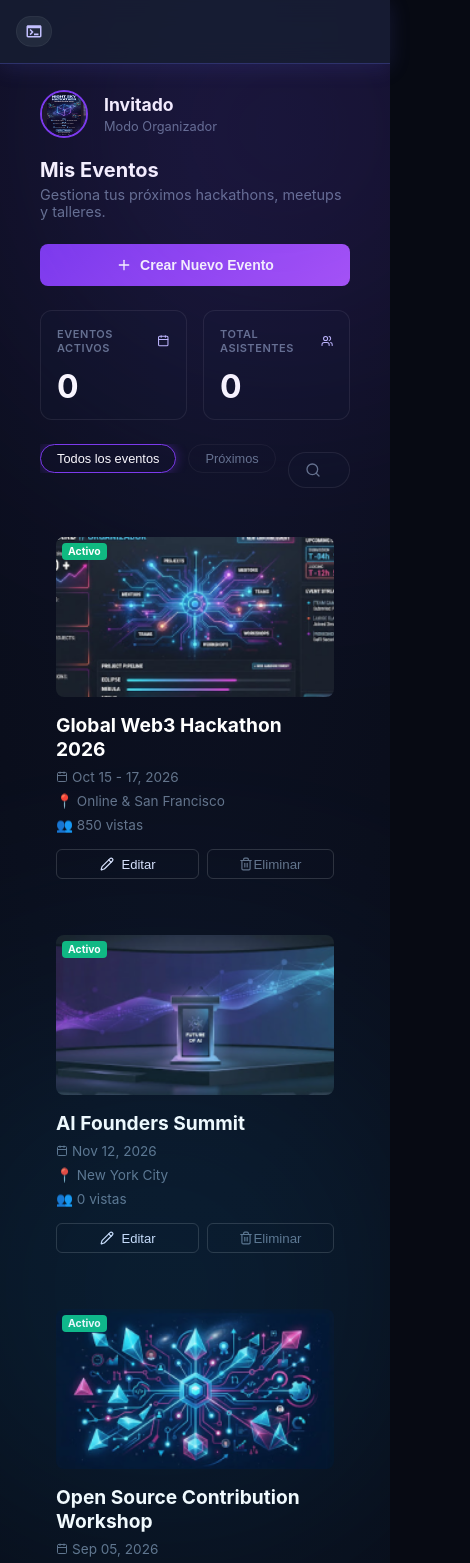
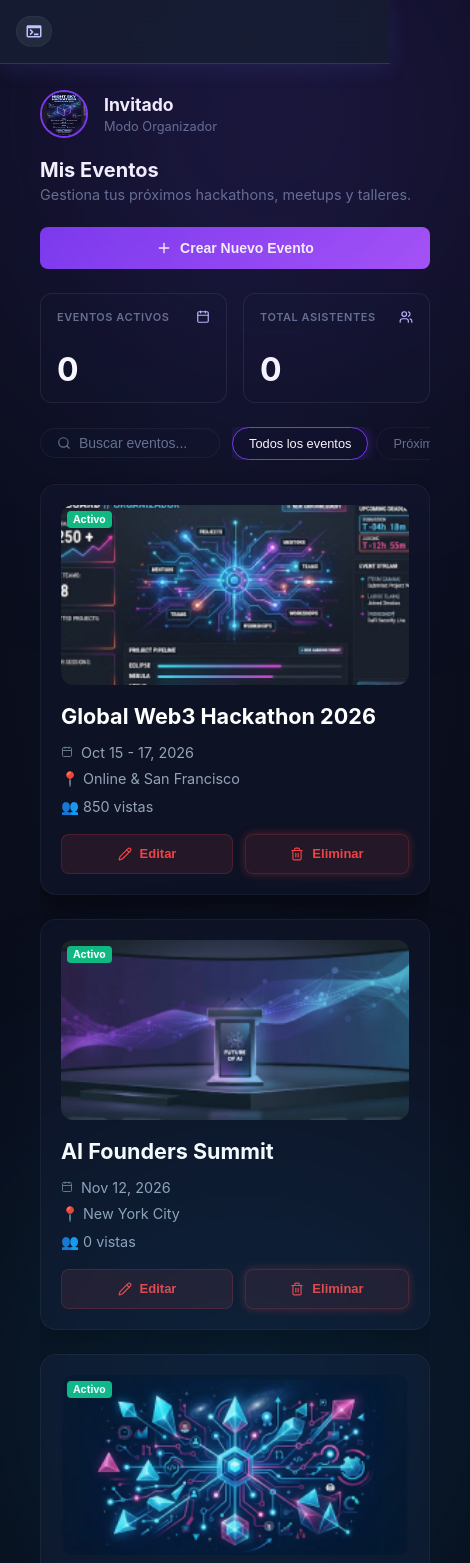
Before and after one commit to SiuzannaVach/code-crafters-frontend, a React (Vite) app: page /dashboard in a window 390 px wide. Shown: the top 1563 px of the page, 470 px wide, since content can reach past the window. Built offline with nearby package versions, Linux system fonts and the light colour scheme.

Commit message:
style(dashboard): update CSS module styles for main dashboard grid

```diff
--- a/src/pages/Dashboard/Dashboard.module.scss
+++ b/src/pages/Dashboard/Dashboard.module.scss
@@ -1,4 +1,4 @@
-@use '../../styles/global.module.scss' as *;
+@use "../../styles/global.module.scss" as *;
 $breakpoint-mobile: 768px;
 
 @mixin mobile {
@@ -6,7 +6,6 @@ $breakpoint-mobile: 768px;
     @content;
   }
 }
-
 
 $bg-main: #070a13;
 $bg-card: rgba(23, 31, 51, 0.8);
@@ -32,20 +31,23 @@ $text-brand: #c3c0ff;
   textBrand: $text-brand;
 }
 
-// ==========================================================================
 // 3. CLASES GLOBALES REUTILIZABLES
-// ==========================================================================
+
 .pageLayout {
   min-height: 100vh;
   background-color: $bg-main;
   color: $text-main;
-  font-family: 'Inter', system-ui, -apple-system, sans-serif;
+  font-family:
+    "Inter",
+    system-ui,
+    -apple-system,
+    sans-serif;
   display: flex;
   flex-direction: column;
 }
 
 .dashboardContainer {
-  padding: 40px  !important;
+  padding: 40px !important;
   padding-top: 90px !important;
   min-height: 100vh !important;
   width: 100% !important;
@@ -53,7 +55,11 @@ $text-brand: #c3c0ff;
   box-sizing: border-box !important;
   position: relative !important;
   overflow-x: hidden !important;
-  background: radial-gradient(120% 120% at 50% 10%, #0d1224 0%, #070a14 100%) !important;
+  background: radial-gradient(
+    120% 120% at 50% 10%,
+    #0d1224 0%,
+    #070a14 100%
+  ) !important;
   @media (min-width: 769px) {
     padding: 40px !important;
   }
@@ -86,8 +92,6 @@ $text-brand: #c3c0ff;
   }
 }
 
-
-
 .baseCard {
   background-color: $bg-card;
   border-radius: 12px;
@@ -114,7 +118,9 @@ $text-brand: #c3c0ff;
   font-weight: 600;
   letter-spacing: 0.05em;
   width: 100%;
-  svg { color: $text-brand; }
+  svg {
+    color: $text-brand;
+  }
 }
 
 .dashboardStatCard__value {
@@ -159,7 +165,6 @@ $text-brand: #c3c0ff;
   }
 }
 
-
 .mobileLayout__profile {
   display: flex;
   flex-direction: column;
@@ -184,18 +189,39 @@ $text-brand: #c3c0ff;
 }
 
 .mobileLayout__profileInfo {
-  h4 { margin: 0; font-size: 1.1rem; color: $text-main; }
-  span { font-size: 0.8rem; color: $text-muted; }
+  h4 {
+    margin: 0;
+    font-size: 1.1rem;
+    color: $text-main;
+  }
+  span {
+    font-size: 0.8rem;
+    color: $text-muted;
+  }
 }
 
 .mobileLayout__profileDesc {
-  h3 { margin: 0 0 0.25rem 0; font-size: 1.25rem; color: $text-main; }
-  p { margin: 0; font-size: 0.9rem; color: $text-muted; }
+  h3 {
+    margin: 0 0 0.25rem 0;
+    font-size: 1.25rem;
+    color: $text-main;
+  }
+  p {
+    margin: 0;
+    font-size: 0.9rem;
+    color: $text-muted;
+  }
 }
 
 .mobileLayout__btnWrapper {
   margin-bottom: 1.5rem;
-  button, .btnCreate { width: 100%; padding: 0.8rem; border-radius: 8px; font-size: 14px; }
+  button,
+  .btnCreate {
+    width: 100%;
+    padding: 0.8rem;
+    border-radius: 8px;
+    font-size: 14px;
+  }
 }
 
 .mobileLayout__statsGrid {
@@ -207,14 +233,12 @@ $text-brand: #c3c0ff;
   align-items: stretch !important;
   margin-bottom: 1.5rem !important;
 
-
   > div {
     width: 100% !important;
     max-width: 100% !important;
     box-sizing: border-box !important;
     padding: 16px !important;
     background-color: rgba(13, 20, 38, 0.4) !important;
-
 
     border: 1px solid rgba(255, 255, 255, 0.08) !important;
     border-radius: 12px !important;
@@ -234,34 +258,55 @@ $text-brand: #c3c0ff;
       width: 100% !important;
       height: auto !important;
     }
-
   }
 }
 
 .mobileLayout__searchBar {
   margin-bottom: 0 !important;
-  flex: 1 !important;
-  padding: 0.5rem 1rem !important;
+  background-color: rgba(13, 20, 38, 0.4) !important;
+  border: 1px solid rgba(255, 255, 255, 0.05) !important;
+  padding: 0.4rem 1rem !important;
   border-radius: 20px !important;
-  background-color: rgba(13, 20, 38, 0.4) !important;
 
-  border: 1px solid rgba(255, 255, 255, 0.08) !important;
   display: flex !important;
   align-items: center !important;
   gap: 8px !important;
+
+  width: 180px !important;
+  height: auto !important;
+  flex-shrink: 0 !important;
+  box-sizing: border-box !important;
+  transition: all 0.2s ease-in-out !important;
+  cursor: text !important;
+
+  &:focus-within {
+    border-color: #7c3aed !important;
+    background-color: rgba(124, 58, 237, 0.01) !important;
+    box-shadow: 0 0 12px rgba(124, 58, 237, 0.4) !important;
+
+    svg {
+      color: #ffffff !important;
+    }
+  }
+
   svg {
     color: $text-muted !important;
-    margin-right: 0 !important;
+    width: 14px !important;
+    height: 14px !important;
     flex-shrink: 0 !important;
+    transition: color 0.2s !important;
   }
 
   input {
+    display: block !important;
     background: transparent !important;
     border: none !important;
     color: white !important;
     width: 100% !important;
     outline: none !important;
     font-size: 14px !important;
+    padding: 0 !important;
+    margin: 0 !important;
     &::placeholder {
       color: $text-muted !important;
     }
@@ -272,17 +317,22 @@ $text-brand: #c3c0ff;
   display: flex;
   flex-direction: row;
   gap: 12px;
+  align-items: center !important;
   overflow-x: auto;
   margin-bottom: 0 !important;
   overflow-x: auto !important;
   -webkit-overflow-scrolling: touch;
+
   button {
     background: transparent;
     border: 1px solid rgba(255, 255, 255, 0.05);
     color: $text-muted;
-    padding: 0.4rem 1rem;
-    border-radius: 20px;
+    padding: 0.5rem 1rem !important;
+    border-radius: 20px !important;
     font-size: 0.8rem;
+    white-space: nowrap !important;
+    display: inline-flex !important;
+    align-items: center !important;
     &:hover {
       border-color: rgba(255, 255, 255, 0.2) !important;
       color: #ffffff !important;
@@ -294,20 +344,38 @@ $text-brand: #c3c0ff;
   display: flex;
   flex-direction: column;
   gap: 1.5rem;
-
 }
 
 .eventCardMobile {
-  padding: 1rem;
-  display: flex;
-  flex-direction: column;
-  gap: 0.5rem;
+  background-color: #0d1224 !important;
+  border-radius: 16px !important;
+  border: 1px solid rgba(255, 255, 255, 0.05) !important;
+  padding: 1.25rem !important;
+  display: flex !important;
+  flex-direction: column !important;
+  gap: 0.6rem !important;
+  box-shadow: 0 10px 30px rgba(0, 0, 0, 0.5) !important;
+  transition: all 0.3s ease-in-out !important;
+
+  &:hover {
+    border-color: rgba(255, 255, 255, 0.18) !important;
+    background-color: #11172e !important;
+    box-shadow:
+      0 15px 35px rgba(0, 0, 0, 0.6),
+      0 0 15px rgba(255, 255, 255, 0.03) !important;
+    transform: translateY(-3px) !important;
+  }
 
   &__imageBox {
-    position: relative;
-    width: 100%;
-    height: 160px;
-    img { width: 100%; height: 100%; object-fit: cover; border-radius: 8px; }
+    position: relative !important;
+    width: 100% !important;
+    height: 180px !important;
+    img {
+      width: 100% !important;
+      height: 100% !important;
+      object-fit: cover !important;
+      border-radius: 12px !important;
+    }
   }
 
   &__badge {
@@ -322,38 +390,96 @@ $text-brand: #c3c0ff;
     font-weight: 700;
   }
 
-  h3 { margin: 0.5rem 0 0 0; font-size: 1.2rem; color: white; }
-  &__meta { margin: 0; font-size: 0.85rem; color: $text-muted; display: flex; align-items: center; gap: 0.25rem; }
+  h3 {
+    margin: 0.5rem 0 0.25rem 0 !important;
+    font-size: 1.35rem !important;
+    color: #ffffff !important;
+    font-weight: 700 !important;
+    line-height: 1.3 !important;
+  }
+  &__meta {
+    margin: 0;
+    font-size: 0.9rem;
+    color: #94a3b8 !important;
+    display: flex;
+    align-items: center !important;
+    gap: 0.5rem !important;
+    svg {
+      color: #64748b !important;
+    }
+  }
+  &__divider {
+    width: 100% !important;
+    height: 1px !important;
+    background-color: rgba(255, 255, 255, 0.08) !important;
+    margin: 16px 0 12px 0 !important;
+    display: block !important;
+  }
 
   &__actions {
-    display: flex; gap: 0.5rem; margin-top: 0.5rem;
-    button { flex: 1; padding: 0.5rem; border-radius: 6px; border: 1px solid rgba(255,255,255,0.1); background: rgba(255,255,255,0.02); color: white; }
-  }
-}
-.mobileLayout__filterTabs {
+    margin-top: 8px !important;
     display: flex !important;
     flex-direction: row !important;
     align-items: center !important;
     gap: 12px !important;
     width: 100% !important;
-  margin-bottom: 24px !important;
+    box-sizing: border-box !important;
+    button,
+    .eventCardMobile__btnDeleteText,
+    :global(.actionBtn) {
+      flex: 1 !important;
+      height: 40px !important;
+      border-radius: 8px !important;
+      box-sizing: border-box !important;
+      font-weight: 600 !important;
+      display: inline-flex !important;
+      align-items: center !important;
+      justify-content: center !important;
+      gap: 8px !important;
+      cursor: pointer !important;
+      font-size: 13px !important;
+      transition: all 0.2s ease-in-out !important;
+      background-color: rgba(239, 68, 68, 0.1) !important;
+      border: 1px solid rgba(239, 68, 68, 0.2) !important;
+      color: #ef4444 !important;
+    }
+  }
+  &:hover {
+    box-shadow: none !important;
+    opacity: 0.85 !important;
+  }
+}
+
+.mobileLayout__filterTabs {
+  display: flex !important;
+  flex-direction: row !important;
+  align-items: center !important;
+  gap: 8px !important;
+  flex: 1 !important;
+  width: 100% !important;
+  overflow-x: auto !important;
+  -webkit-overflow-scrolling: touch;
 }
 .mobileLayout__filterRow {
   display: flex !important;
-  /* Ключевое свойство: разворачивает элементы задом наперед.
-     Кнопки табов уйдут налево, а лупа улетит направо! */
-  flex-direction: row-reverse !important;
+  flex-direction: row !important;
   align-items: center !important;
   gap: 12px !important;
+  justify-content: space-between !important;
   width: 100% !important;
   margin-bottom: 1.5rem !important;
+  box-sizing: border-box !important;
 }
 
+.eventCardMobile__btnDeleteText {
+  background-color: rgba(239, 68, 68, 0.15) !important;
+  border: 1px solid rgba(239, 68, 68, 0.3) !important;
+  color: #ef4444 !important;
+  border-radius: 8px !important;
+}
 
+// 💻
 
-// ==========================================================================
-// 💻
-// ==========================================================================
 .desktopLayout {
   display: flex !important;
   flex-direction: column;
@@ -465,17 +591,16 @@ $text-brand: #c3c0ff;
       flex-shrink: 0;
     }
     .dashboardStatCard__value {
-  font-family: 'Geist', sans-serif !important;
+      font-family: "Geist", sans-serif !important;
       font-size: 32px !important;
       font-weight: 600 !important;
-  color: #DAE2FD !important;
+      color: #dae2fd !important;
       line-height: 38.4px !important;
       letter-spacing: -0.32px !important;
       margin: 0 !important;
       width: 100% !important;
       height: 39px !important;
     }
-
   }
 }
 
@@ -497,8 +622,18 @@ $text-brand: #c3c0ff;
   border: 1px solid rgba(255, 255, 255, 0.05);
   border-radius: 8px;
   padding: 12px 16px;
-  svg { color: #64748b; margin-right: 8px; }
-  input { background: transparent; border: none; color: white; width: 100%; outline: none; font-size: 14px; }
+  svg {
+    color: #64748b;
+    margin-right: 8px;
+  }
+  input {
+    background: transparent;
+    border: none;
+    color: white;
+    width: 100%;
+    outline: none;
+    font-size: 14px;
+  }
 }
 .desktopLayout__filterRow {
   display: flex !important;
@@ -518,7 +653,6 @@ $text-brand: #c3c0ff;
   height: 38px !important;
   box-sizing: border-box !important;
   transition: border-color 0.2s ease;
-
 
   svg {
     color: #64748b !important;
@@ -557,10 +691,12 @@ $text-brand: #c3c0ff;
     font-weight: 500;
     transition: all 0.2s ease-in-out !important;
     outline: none !important;
-    &:hover { color: #fff; background: rgba(255, 255, 255, 0.08); }
+    &:hover {
+      color: #fff;
+      background: rgba(255, 255, 255, 0.08);
     }
   }
-
+}
 
 .desktopLayout__mainWrapper {
   display: flex;
@@ -601,14 +737,12 @@ $text-brand: #c3c0ff;
     width: 169px !important;
     height: 100%;
     flex-shrink: 0;
-
   }
 
   &__image {
     width: 100%;
     height: 100%;
     object-fit: cover;
-
   }
 
   &__status-badge {
@@ -633,16 +767,20 @@ $text-brand: #c3c0ff;
     flex-grow: 1;
     display: flex;
     flex-direction: column;
-    padding: 16px 0 !important; ;
-    h3 {  margin: 0 0 4px 0 !important;
+    padding: 16px 0 !important;
+    h3 {
+      margin: 0 0 4px 0 !important;
       font-size: 22px !important;
       font-weight: 600 !important;
-    color: #ffffff !important; }
+      color: #ffffff !important;
+    }
   }
 
-  &__meta {  font-size: 14px !important;
+  &__meta {
+    font-size: 14px !important;
     color: #94a3b8 !important;
-  margin: 0 0 12px 0 !important;}
+    margin: 0 0 12px 0 !important;
+  }
 
   &__actions {
     display: flex;
@@ -659,7 +797,6 @@ $text-brand: #c3c0ff;
   margin-top: 12px !important;
   padding-top: 12px !important;
 
-
   strong {
     font-size: 15px !important;
     color: #ffffff !important;
@@ -667,7 +804,7 @@ $text-brand: #c3c0ff;
 }
 .actionBtn {
   background: transparent !important;
-  color: #DAE2FD !important;
+  color: #dae2fd !important;
   border: 1px solid rgba(255, 255, 255, 0.15) !important;
   padding: 0 16px !important;
   height: 30px !important;
@@ -675,7 +812,6 @@ $text-brand: #c3c0ff;
   font-size: 13px !important;
   font-weight: 500 !important;
   cursor: pointer !important;
-
 
   display: flex !important;
   align-items: center !important;
@@ -710,3 +846,65 @@ $text-brand: #c3c0ff;
   justify-content: flex-start !important;
   gap: 12px !important;
 }
+.mobileOnlyText {
+  display: none !important;
+}
+
+:global(.actionBtn),
+[class*="actionBtn"] {
+  transition: all 0.2s ease-in-out !important;
+
+  &:hover {
+    background-color: rgba(124, 58, 237, 0.08) !important;
+    border-color: #7c3aed !important;
+    box-shadow: 0 0 14px rgba(124, 58, 237, 0.5) !important;
+    color: #ffffff !important;
+  }
+}
+
+.btnDelete,
+[class*="btnDelete"] {
+  background-color: rgba(239, 68, 68, 0.03) !important;
+  border: 1px solid rgba(239, 68, 68, 0.15) !important;
+  color: rgba(239, 68, 68, 0.7) !important;
+  transition: all 0.2s ease-in-out !important;
+
+  &:hover {
+    background-color: rgba(239, 68, 68, 0.12) !important;
+    border-color: #ef4444 !important;
+    box-shadow: 0 0 14px rgba(239, 68, 68, 0.5) !important;
+    color: #ff6b6b !important;
+  }
+}
+
+@media (max-width: 768px) {
+  :global(.btnDelete),
+  .btnDelete,
+  [class*="btnDelete"] {
+    background-color: rgba(239, 68, 68, 0.07) !important;
+    border: 1px solid rgba(239, 68, 68, 0.4) !important;
+    box-shadow: 0 0 10px rgba(239, 68, 68, 0.3) !important;
+    color: #ef4444 !important;
+    border-radius: 8px !important;
+    height: 40px !important;
+    flex: 1 !important;
+    display: inline-flex !important;
+    align-items: center !important;
+    justify-content: center !important;
+    gap: 6px !important;
+    padding: 0 12px !important;
+
+    &:hover {
+      background-color: rgba(239, 68, 68, 0.15) !important;
+      border-color: #ef4444 !important;
+      box-shadow: 0 0 14px rgba(239, 68, 68, 0.5) !important;
+    }
+  }
+
+  .mobileOnlyText {
+    display: inline-block !important;
+    font-size: 13px !important;
+    font-weight: 600 !important;
+    color: #ef4444 !important;
+  }
+}
```
Lines whose indentation alone changed are shown as unchanged.
